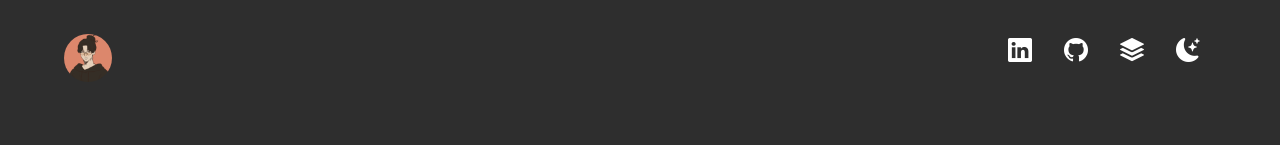
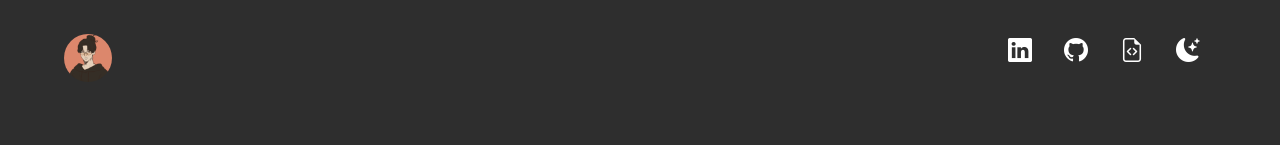
Before and after one commit to Moondevbeam/MoonWS-2.0, a React (Create React App) app: page / in a window 1280 px wide. Shown: the top 145 px of the page. Built offline with nearby package versions, Linux system fonts and the light colour scheme.

Commit message:
changed navigation project icon

```diff
--- a/src/components/navigation/Navigation.js
+++ b/src/components/navigation/Navigation.js
@@ -15,7 +15,7 @@ const Navigation = () =>{
                 <div style={{display:"flex", justifyContent:"right"}}>
                     <p className="pointer pa3 f3"><a className="black" href="https://www.linkedin.com/in/moonbeam-dev/"><i class="bi bi-linkedin"></i></a></p>
                     <p className="pointer pa3 f3"><a className="black" href="https://github.com/Moondevbeam"><i class="bi bi-github"></i></a></p>
-                    <p className="pointer pa3 f3"><Link className="black" to="stack"><i class="bi bi-stack"></i></Link></p>
+                    <p className="pointer pa3 f3"><Link className="black" to="stack"><i class="bi bi-file-earmark-code"></i></Link></p>
                     <p onClick={Darkmode} className="black pointer pa3 f3"><i class="bi bi-moon-stars-fill"></i></p>
                 </div>
             </div>
--- a/src/pages/Introduction.js
+++ b/src/pages/Introduction.js
@@ -15,7 +15,7 @@ const Introduction = () =>{
                     <span className="white">Aspiring to become a full-stack developer, I'm committed to learning and evolving in this journey.</span><br/>
                     <span className="orange">Feedback is a crucial part of my growth, helping me continually refine and enhance the user experience in my projects.</span><br/>
                     <span className="white">My work, characterized by responsive design and efficient performance, is powered by robust tools like React and Next.js.</span><br/>
-                    <span className="orange">Feel free to explore my portfolio, and I look forward to bringing your web project ideas to life!</span>
+                    <span className="orange">Feel free to explore my portfolio, and I look forward to bringing your web project ideas to life!</span><br/>
                 </h5>
             </div>
         </div>
--- a/src/pages/MoonProject.jsx
+++ b/src/pages/MoonProject.jsx
@@ -34,7 +34,8 @@ const MoonProject = () => {
                     <h5>Instructions: The app can be run using various npm commands (`npm start` for development mode, `npm test` to launch the test runner, and `npm run build` to bundle and optimize the app for production). It's accessible at http://localhost:3000 for local development, reloading automatically upon code changes.</h5>
                 </li>
                 <div className="mt-4">
-                    <a href='https://github.com/Moondevbeam/Moonchallenge' className="btn btn-danger">Source Code</a>
+                    <a href='https://github.com/Moondevbeam/Moonchallenge' className="btn btn-danger ma2">Source Code</a>
+                    <a href='https://moonchallenge.vercel.app/' className="btn btn-danger">Try It</a>
                 </div>
             </ul>
         </div>
```
